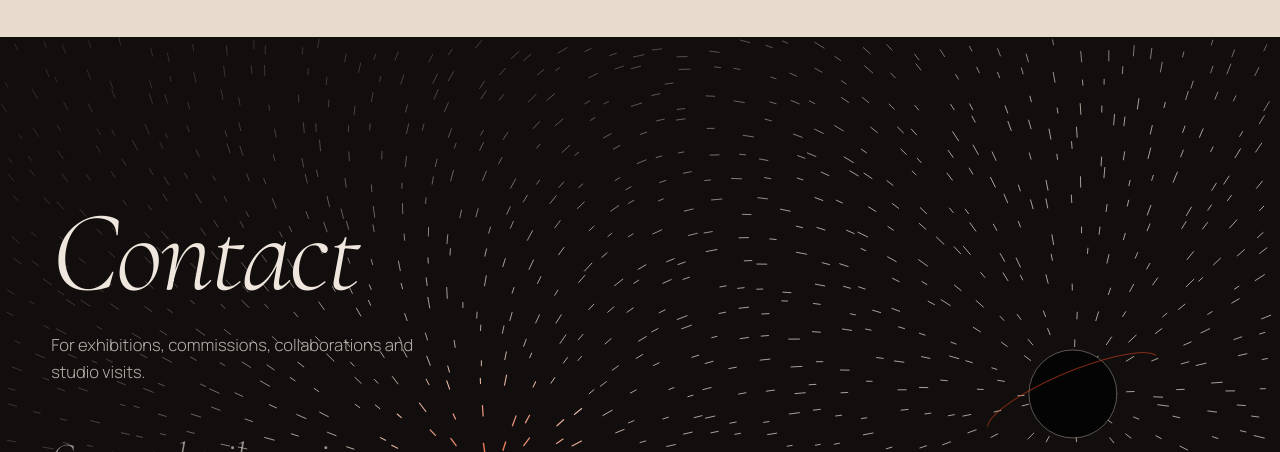
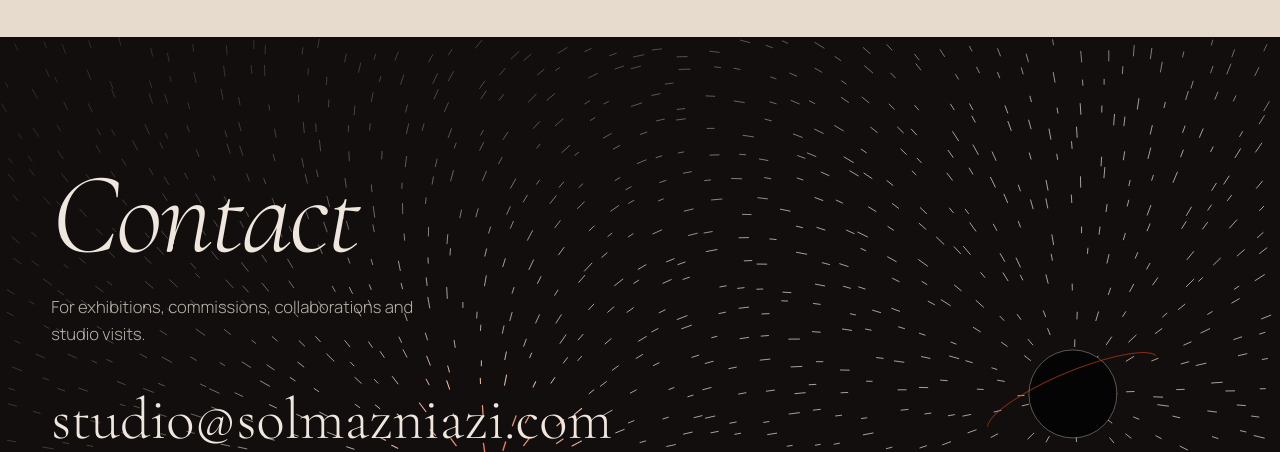
Before and after one commit to geminiarieses/SolmazNiazi, a plain HTML site: page index.html in a window 1280 px wide. Shown: the part 11128-11580 px from the top of the page. Drawn offline with nearby package versions, Linux system fonts and the light colour scheme.

Commit message:
Show sample contact details until real ones are known
Co-Authored-By: Claude Opus 5.5 <noreply@anthropic.com>
Claude-Session: https://claude.ai/code/session_01RPhbUxuBZ48PMJW8HLhxS1

```diff
--- a/assets/css/style.css
+++ b/assets/css/style.css
@@ -220,6 +220,7 @@ section { position: relative; }
 .contact-links { display: flex; flex-direction: column; gap: 10px; }
 .contact-links a { font-family: var(--serif); font-size: clamp(28px, 4.6vw, 64px); line-height: 1.1; text-decoration: none; background: linear-gradient(var(--signal), var(--signal)) 0 100% / 0 1px no-repeat; transition: background-size .7s var(--ease); width: fit-content; word-break: break-word; }
 .contact-links a:hover { background-size: 100% 1px; }
+.contact-links .sample { font-family: var(--serif); font-size: clamp(28px, 4.6vw, 64px); line-height: 1.1; word-break: break-word; }
 .contact-links .pending { font-family: var(--serif); font-style: italic; font-size: clamp(24px, 3vw, 40px); color: rgba(239,231,221,.6); }
 .contact-loc { margin-top: 40px; font-size: 12px; letter-spacing: .24em; text-transform: uppercase; color: rgba(239,231,221,.55); }
 
--- a/assets/js/content.js
+++ b/assets/js/content.js
@@ -7,8 +7,10 @@
  */
 
 window.CONTACT = {
-  email: "",        // e.g. "studio@solmazniazi.com" — shown in Contact when filled in
-  instagram: "",    // e.g. "solmazniazi" (without @)
+  // SAMPLE values: replace with her real details. While sample is true they show as plain text, not clickable links.
+  sample: true,
+  email: "studio@solmazniazi.com",
+  instagram: "solmazniazi",   // without @
   location: { en: "Hasselt, Belgium", nl: "Hasselt, België", fr: "Hasselt, Belgique" }
 };
 
--- a/assets/js/main.js
+++ b/assets/js/main.js
@@ -103,8 +103,13 @@
 
   function renderContact() {
     var out = [];
-    if (CONTACT.email) out.push("<a href='mailto:" + esc(CONTACT.email) + "'>" + esc(CONTACT.email) + "</a>");
-    if (CONTACT.instagram) out.push("<a href='https://instagram.com/" + esc(CONTACT.instagram) + "' target='_blank' rel='noopener'>Instagram ↗</a>");
+    if (CONTACT.sample) { // placeholder details: shown as text only, so nobody is sent to an address she doesn't own
+      if (CONTACT.email) out.push("<span class='sample'>" + esc(CONTACT.email) + "</span>");
+      if (CONTACT.instagram) out.push("<span class='sample'>@" + esc(CONTACT.instagram) + "</span>");
+    } else {
+      if (CONTACT.email) out.push("<a href='mailto:" + esc(CONTACT.email) + "'>" + esc(CONTACT.email) + "</a>");
+      if (CONTACT.instagram) out.push("<a href='https://instagram.com/" + esc(CONTACT.instagram) + "' target='_blank' rel='noopener'>Instagram ↗</a>");
+    }
     if (!out.length) out.push("<span class='pending'>" + esc(t(UI.contactPending)) + "</span>");
     $("#contactlinks").innerHTML = out.join("");
     $("#contactloc").textContent = t(CONTACT.location);
```
